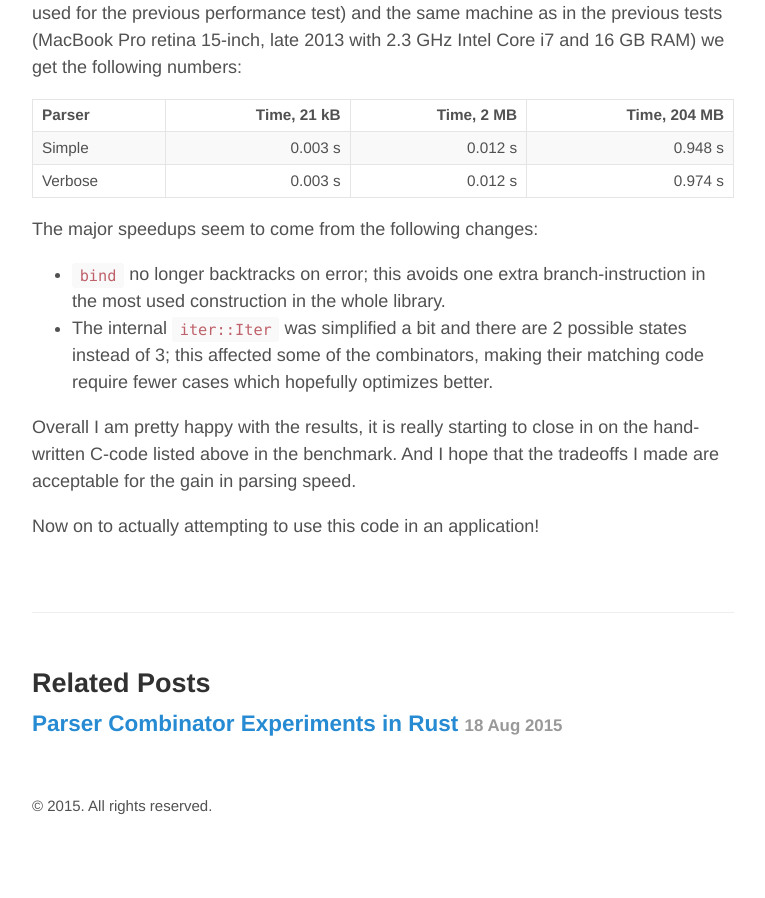
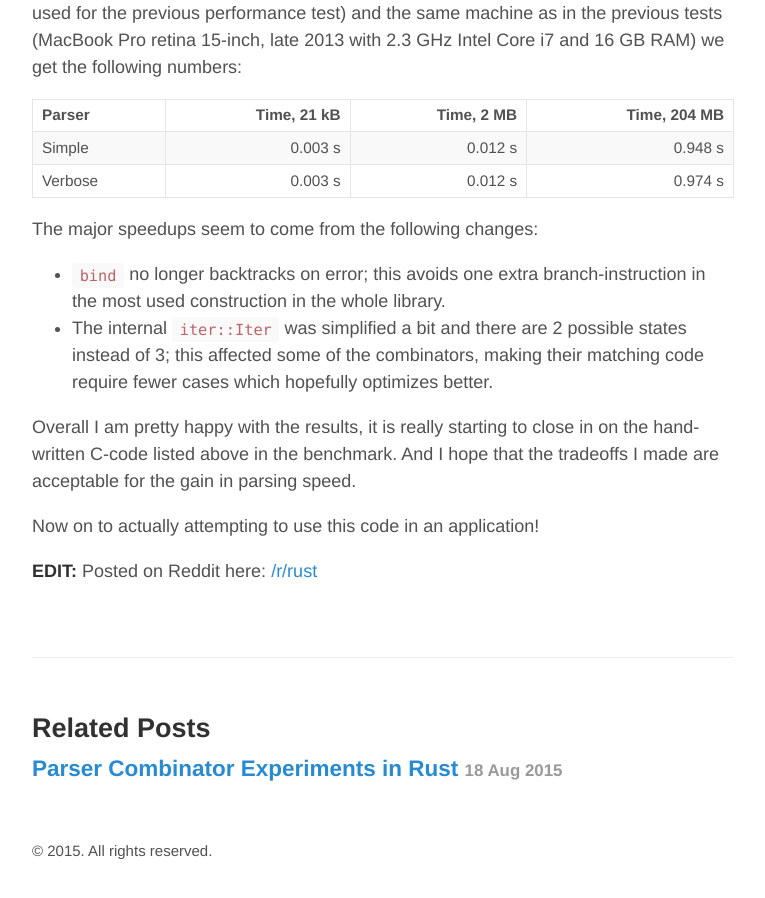
Before and after one commit to m4rw3r/m4rw3r.github.io, a Jekyll site: the page built from _posts/2015-08-30-parser-combinator-experiments-errors.md, in a window 1280 px wide and 900 px high, scrolled down 8068 px. Shown: the whole window, without its empty margins (257-1022 px from the left). Built offline with Jekyll 4.4.1, drawn with Linux system fonts in a browser that asks for light colours; Markdown is read by kramdown in place of the engine named in the settings; comment, search, counter and statistics services are not loaded; before the commit the page ends 8923 px from its top, so only the background shows below that.

Commit message:
Added reddit link

```diff
--- a/_posts/2015-08-30-parser-combinator-experiments-errors.md
+++ b/_posts/2015-08-30-parser-combinator-experiments-errors.md
@@ -311,6 +311,8 @@ gain in parsing speed.
 
 Now on to actually attempting to use this code in an application!
 
+**EDIT:** Posted on Reddit here: [/r/rust](https://www.reddit.com/r/rust/comments/3iwqlo/parser_combinator_experiments_part_2_error/)
+
 [C http-parser]: https://github.com/bos/attoparsec/blob/4f137347be02106765f6897059b88219c79bb86c/examples/rfc2616.c
 [Attoparsec]: https://github.com/bos/attoparsec/blob/4f137347be02106765f6897059b88219c79bb86c/examples/RFC2616.hs
 [Nom]: https://gist.github.com/m4rw3r/0dd154d232abd0f3d4cf
```
